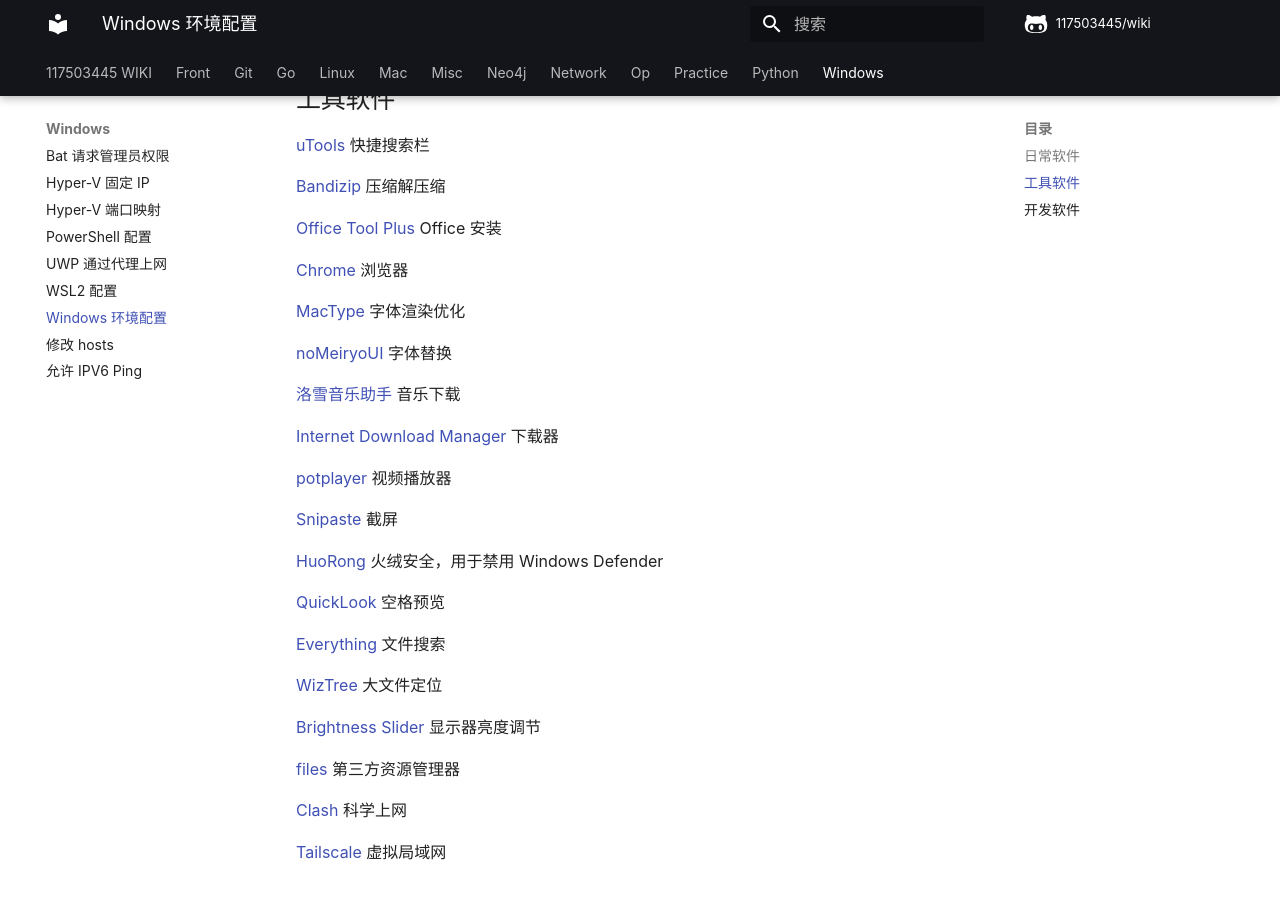
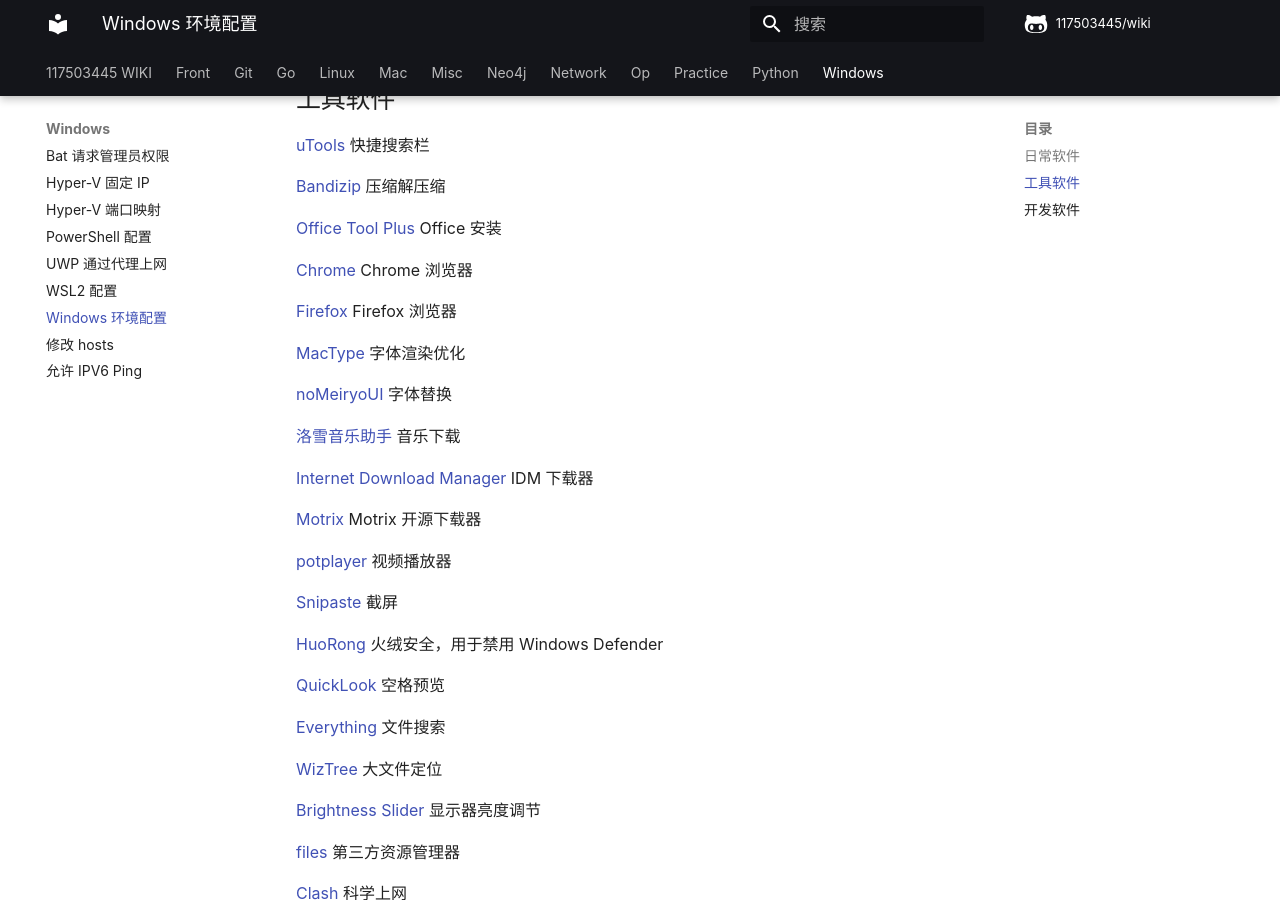
Before and after one commit to 117503445/wiki, an MkDocs documentation site: the page built from docs/windows/Windows 环境配置.md, in a window 1280 px wide and 900 px high, scrolled down 512 px. Built offline with MkDocs 1.6.1 and Material for MkDocs 9.7.7, drawn with Linux system fonts in a browser that asks for light colours; some web fonts are replaced; comment, search, counter and statistics services are not loaded.

Commit message:
Windows 环境配置
Signed-off-by: 117503445 <t117503445@gmail.com>

```diff
--- a/docs/windows/Windows 环境配置.md
+++ b/docs/windows/Windows 环境配置.md
@@ -24,7 +24,9 @@
 
 [Office Tool Plus](https://otp.landian.vip/zh-cn/) Office 安装
 
-[Chrome](https://www.google.com/intl/zh-CN/chrome/) 浏览器
+[Chrome](https://www.google.com/intl/zh-CN/chrome/) Chrome 浏览器
+
+[Firefox](https://www.mozilla.org/en-US/firefox/download/thanks) Firefox 浏览器
 
 [MacType](https://github.com/snowie2000/mactype/releases) 字体渲染优化
 
@@ -32,7 +34,9 @@
 
 [洛雪音乐助手](https://github.com/lyswhut/lx-music-desktop/releases) 音乐下载
 
-[Internet Download Manager](https://lrepacks.net/repaki-programm-dlya-interneta/56-internet-download-manager-repack.html) 下载器
+[Internet Download Manager](https://lrepacks.net/repaki-programm-dlya-interneta/56-internet-download-manager-repack.html) IDM 下载器
+
+[Motrix](https://dl.motrix.cloud/https://github.com/agalwood/Motrix/releases/download/v1.8.19/Motrix-Setup-1.8.19.exe) Motrix 开源下载器
 
 [potplayer](https://t1.daumcdn.net/potplayer/PotPlayer/Version/Latest/PotPlayerSetup64.exe) 视频播放器
 
```
